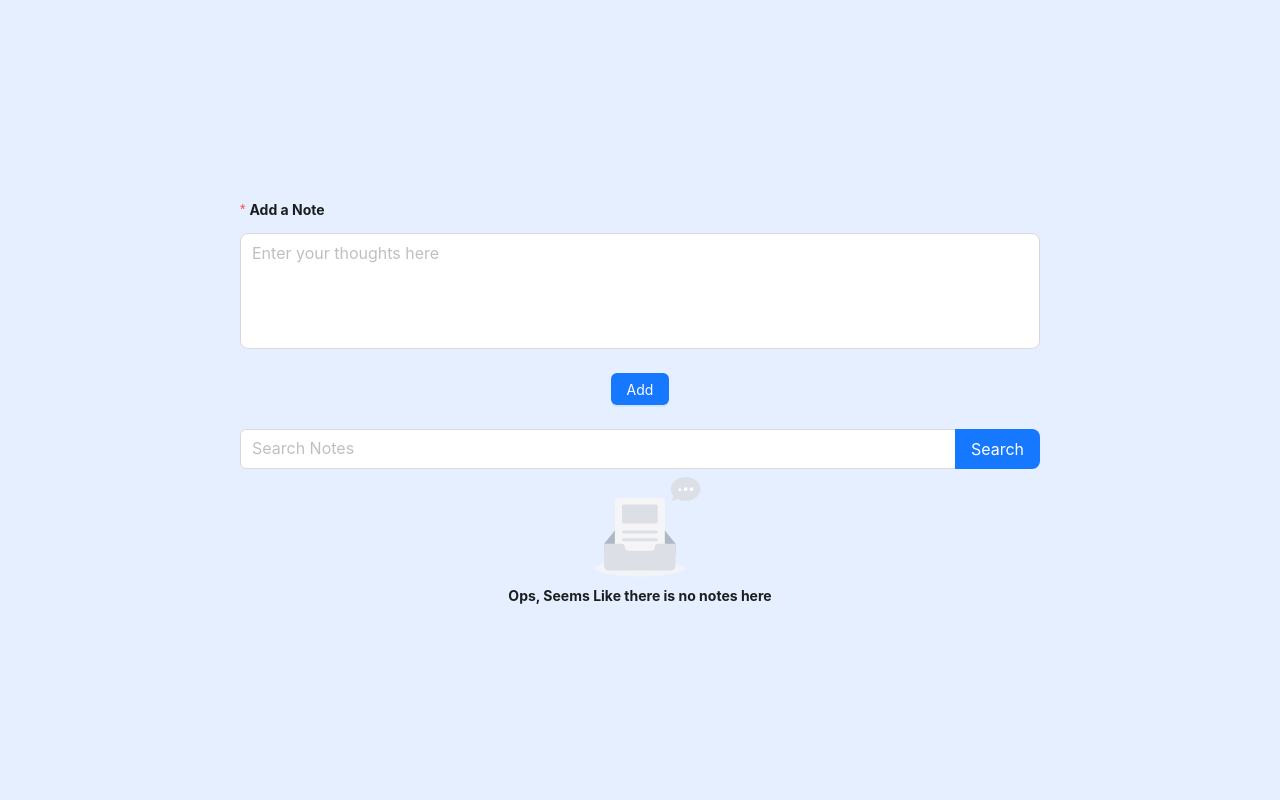
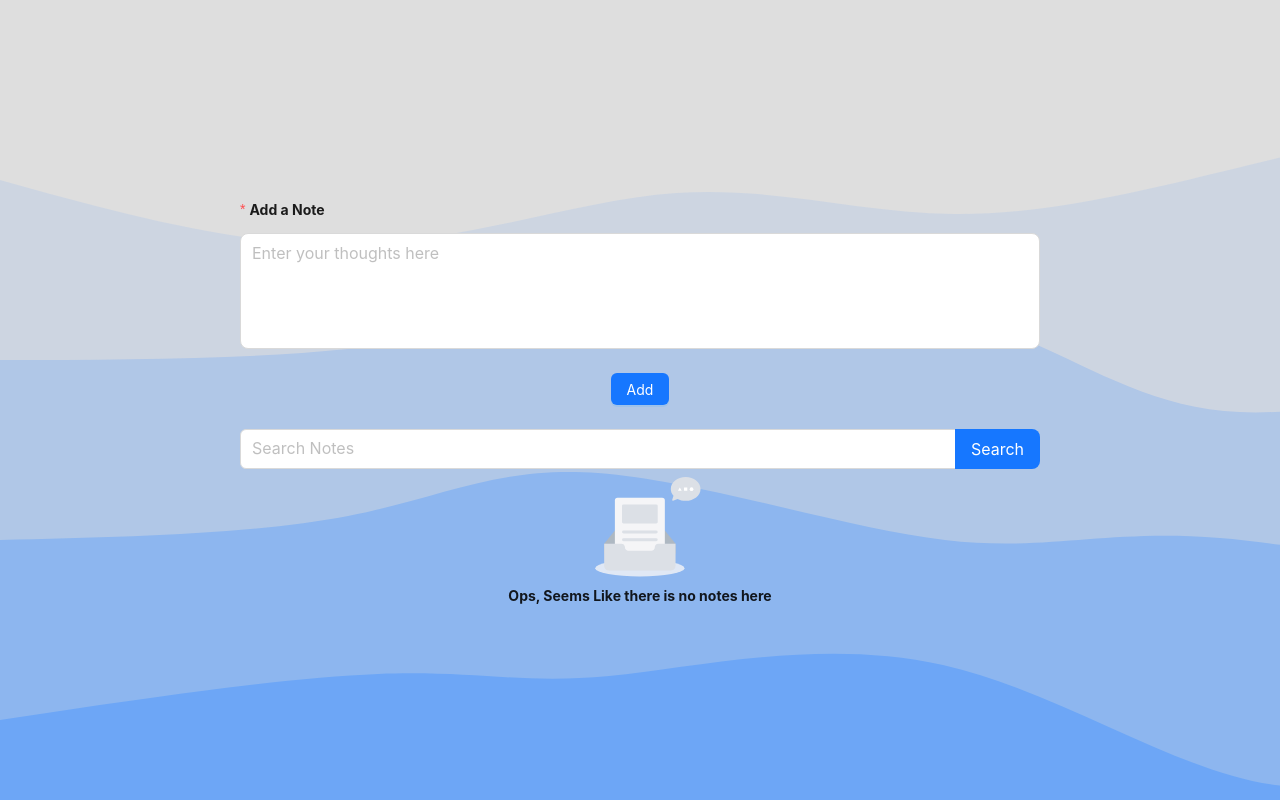
Before and after one commit to IMohy/Simple-Note-Taking-App, a React (Create React App) app: page / in a window 1280 px wide. Built offline with nearby package versions, Linux system fonts and the light colour scheme.

Commit message:
add background

```diff
--- a/src/index.css
+++ b/src/index.css
@@ -14,7 +14,7 @@ body {
   flex-direction: column;
   justify-content: center;
   height: 100vh;
-  background-color: #0066ff1a;
+  background-image: url('/public/Assets/images/bg.svg') ;
 }
 code {
   font-family: source-code-pro, Menlo, Monaco, Consolas, 'Courier New', monospace;
```
Also changed, not shown: public/Assets/images/bg.svg (added).
